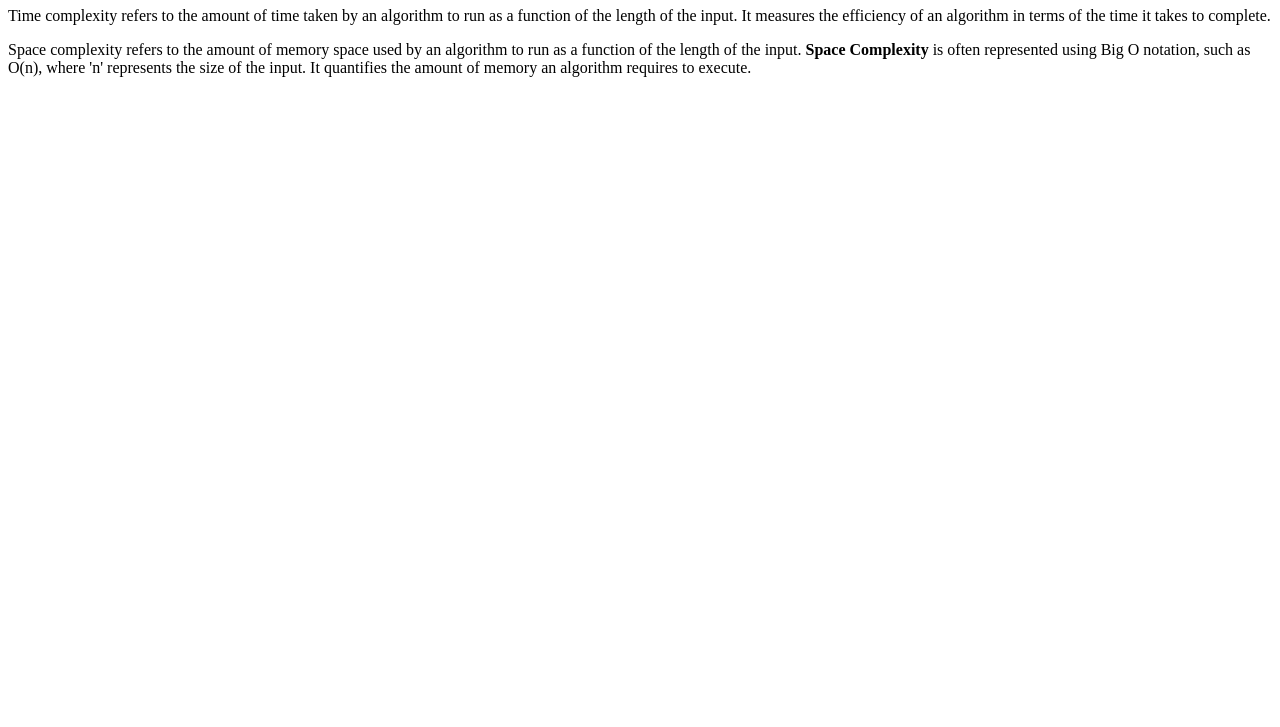
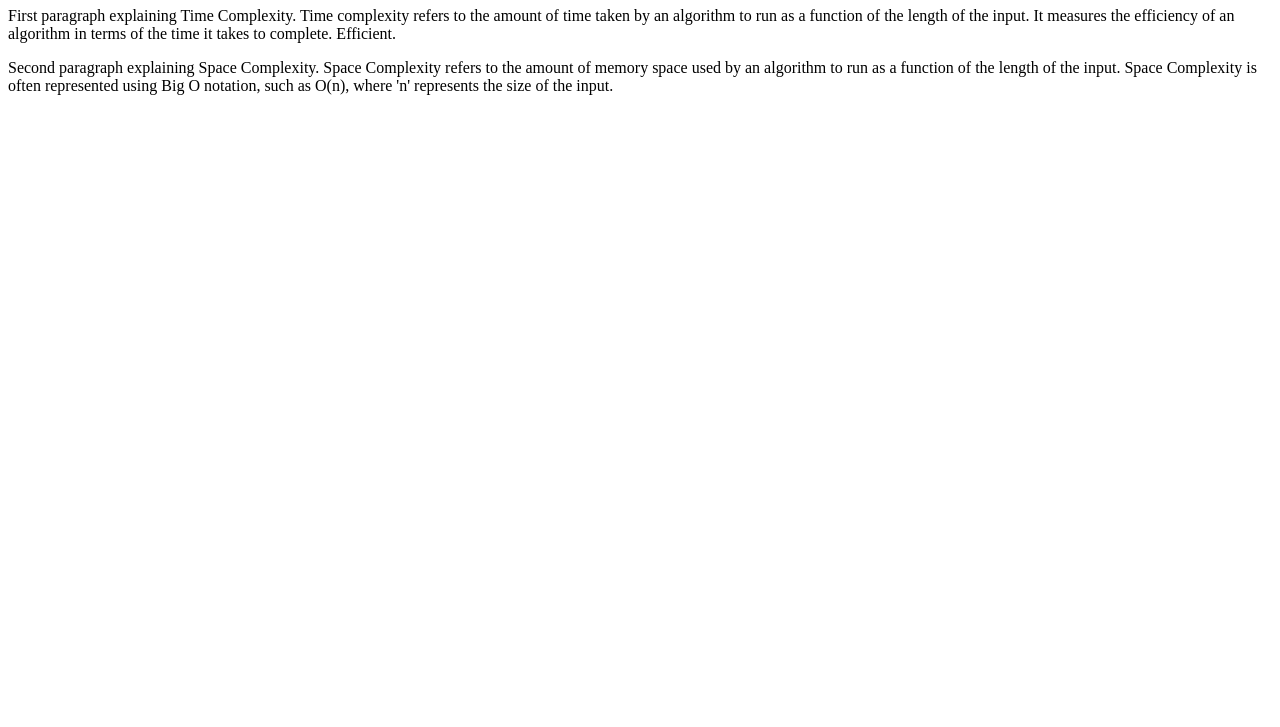
Before and after one commit to acciojob/time-and-space-complexity-0177cs171110, a website: page main.html in a window 1280 px wide. Shown: the part 73-800 px from the top of the page. Drawn offline with Linux system fonts and the light colour scheme.

Commit message:
created a submission

```diff
--- a/main.html
+++ b/main.html
@@ -11,14 +11,11 @@
 	<h1>Time, Space, Complexity</h1>
 
 <p>
-    Time complexity refers to the amount of time taken by an algorithm to run as a function of the length of the input.
-    It measures the efficiency of an algorithm in terms of the time it takes to complete.
+    First paragraph explaining Time Complexity. Time complexity refers to the amount of time taken by an algorithm to run as a function of the length of the input. It measures the efficiency of an algorithm in terms of the time it takes to complete. Efficient.
 </p>
 
 <p>
-    Space complexity refers to the amount of memory space used by an algorithm to run as a function of the length of the input.
-    <b>Space Complexity</b> is often represented using Big O notation, such as O(n), where 'n' represents the size of the input.
-    It quantifies the amount of memory an algorithm requires to execute.
+    Second paragraph explaining Space Complexity. Space Complexity refers to the amount of memory space used by an algorithm to run as a function of the length of the input. Space Complexity is often represented using Big O notation, such as O(n), where 'n' represents the size of the input.
 </p>
     <script type="text/javascript" src="./script.js">
 </script>
```
